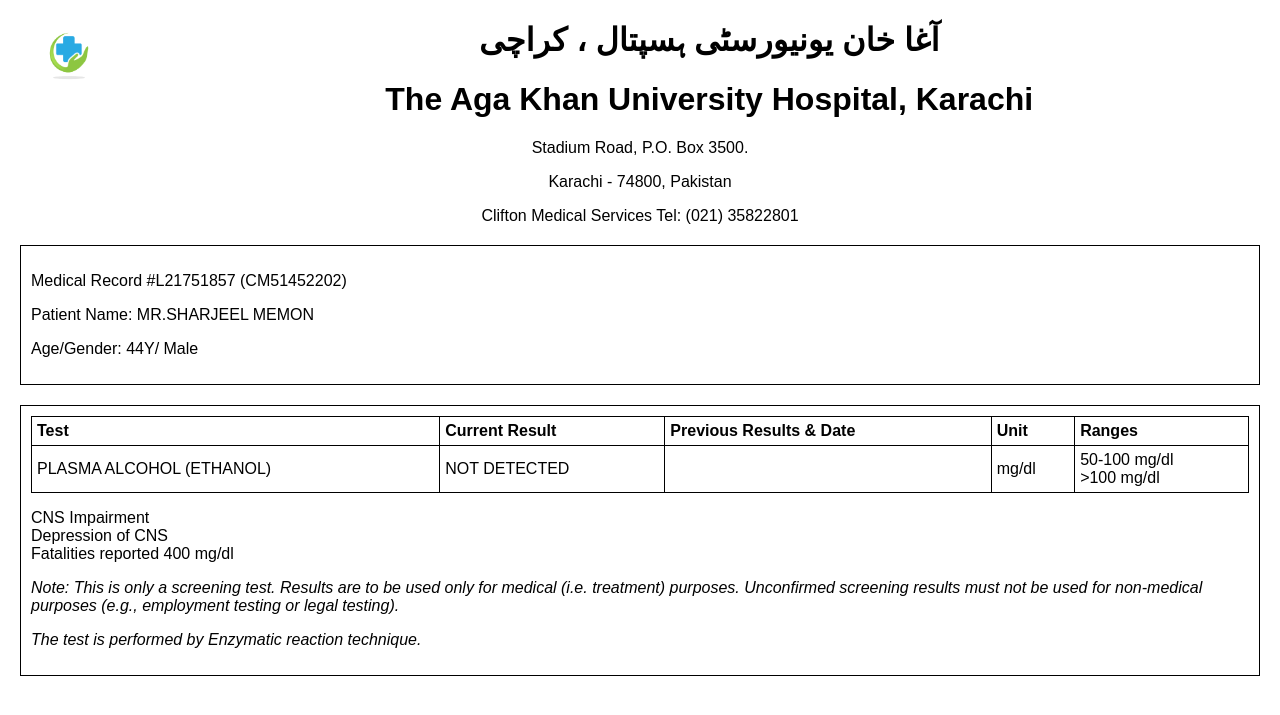
After one commit to sufyansidd19/MindMendConsultant, a Python web app: template Templates/gen_report.html in a window 1280 px wide. The commit adds this page. Shown: the top 715 px of the page. Run offline with Jinja, Linux system fonts and the light colour scheme; the template is opened without the code that fills it, so the values that code supplies are empty.

Commit message:
designing

```diff
--- /dev/null
+++ b/Templates/gen_report.html
@@ -0,0 +1,102 @@
+<!DOCTYPE html>
+<html lang="en">
+<head>
+    <meta charset="UTF-8">
+    <title>Mind Mend Consultant Karachi - Medical Report</title>
+    <style>
+        /* CSS styles to replicate the page's layout and formatting */
+        body {
+            font-family: Arial, sans-serif;
+            margin: 20px;
+        }
+
+        h1 {
+            text-align: center;
+        }
+
+        .header-info {
+            text-align: center;
+            margin-bottom: 20px;
+        }
+
+        .patient-info {
+            border: 1px solid black;
+            padding: 10px;
+            margin-bottom: 20px;
+        }
+
+        .test-results {
+            border: 1px solid black;
+            padding: 10px;
+        }
+
+        table {
+            width: 100%;
+            border-collapse: collapse;
+        }
+
+        th, td {
+            border: 1px solid black;
+            padding: 5px;
+            text-align: left;
+        }
+
+        .interpretation {
+            margin-top: 10px;
+        }
+
+        .note {
+            font-style: italic;
+            margin-top: 10px;
+        }
+    </style>
+</head>
+<body>
+    <div class="header">
+  <img src="./images/clinic.png" alt="Aga Khan University Hospital Emblem" style="float: left; margin-right: 40px; height: 70px;">
+</div>
+
+    <h1>آغا خان یونیورسٹی ہسپتال ، کراچی</h1>
+    <h1>The Aga Khan University Hospital, Karachi</h1>
+
+    <div class="header-info">
+        <p>Stadium Road, P.O. Box 3500.</p>
+        <p>Karachi - 74800, Pakistan</p>
+        <p>Clifton Medical Services Tel: (021) 35822801</p>
+    </div>
+
+    <div class="patient-info">
+        <p>Medical Record #L21751857 (CM51452202)</p>
+        <p>Patient Name: MR.SHARJEEL MEMON</p>
+        <p>Age/Gender: 44Y/ Male</p>
+    </div>
+
+    <div class="test-results">
+        <table>
+            <tr>
+                <th>Test</th>
+                <th>Current Result</th>
+                <th>Previous Results & Date</th>
+                <th>Unit</th>
+                <th>Ranges</th>
+            </tr>
+            <tr>
+                <td>PLASMA ALCOHOL (ETHANOL)</td>
+                <td>NOT DETECTED</td>
+                <td></td>
+                <td>mg/dl</td>
+                <td>50-100 mg/dl <br> >100 mg/dl</td>
+            </tr>
+        </table>
+
+        <div class="interpretation">
+            <p>CNS Impairment <br> Depression of CNS <br> Fatalities reported 400 mg/dl</p>
+        </div>
+
+        <div class="note">
+            <p>Note: This is only a screening test. Results are to be used only for medical (i.e. treatment) purposes. Unconfirmed screening results must not be used for non-medical purposes (e.g., employment testing or legal testing).</p>
+            <p>The test is performed by Enzymatic reaction technique.</p>
+        </div>
+    </div>
+</body>
+</html>
--- a/Templates/style.css
+++ b/Templates/style.css
@@ -20,7 +20,7 @@
 }
 
 .sec_container {
-  max-width: 1200px;
+  max-width: 1140px;
   padding: 2rem 1rem;
   margin: auto;
 }
@@ -132,6 +132,7 @@
 }
 
 .header_container {
+  background-color: #D1FFBD;
   box-shadow: 3px 3px 5px 5px rgba(182, 241, 180, 0.9);
   /* ye baqi hai */
   filter: drop-shadow(5px 5px 5px rgba(0, 0, 0, 0.3));
@@ -211,7 +212,7 @@
 }
 
 .header_image img {
-  max-width: 350px;
+  max-width: 1000px;
   margin: auto;
 }
 
```
Also changed, not shown: Templates/index.html (+47 -3 lines), Templates/training.css (added, +52 -0 lines), Templates/training.html (+41 -0 lines), Templates/images/couple.jpg (added), Templates/images/mentalcover.jpg (added), Templates/images/mentalcover.png (added).
